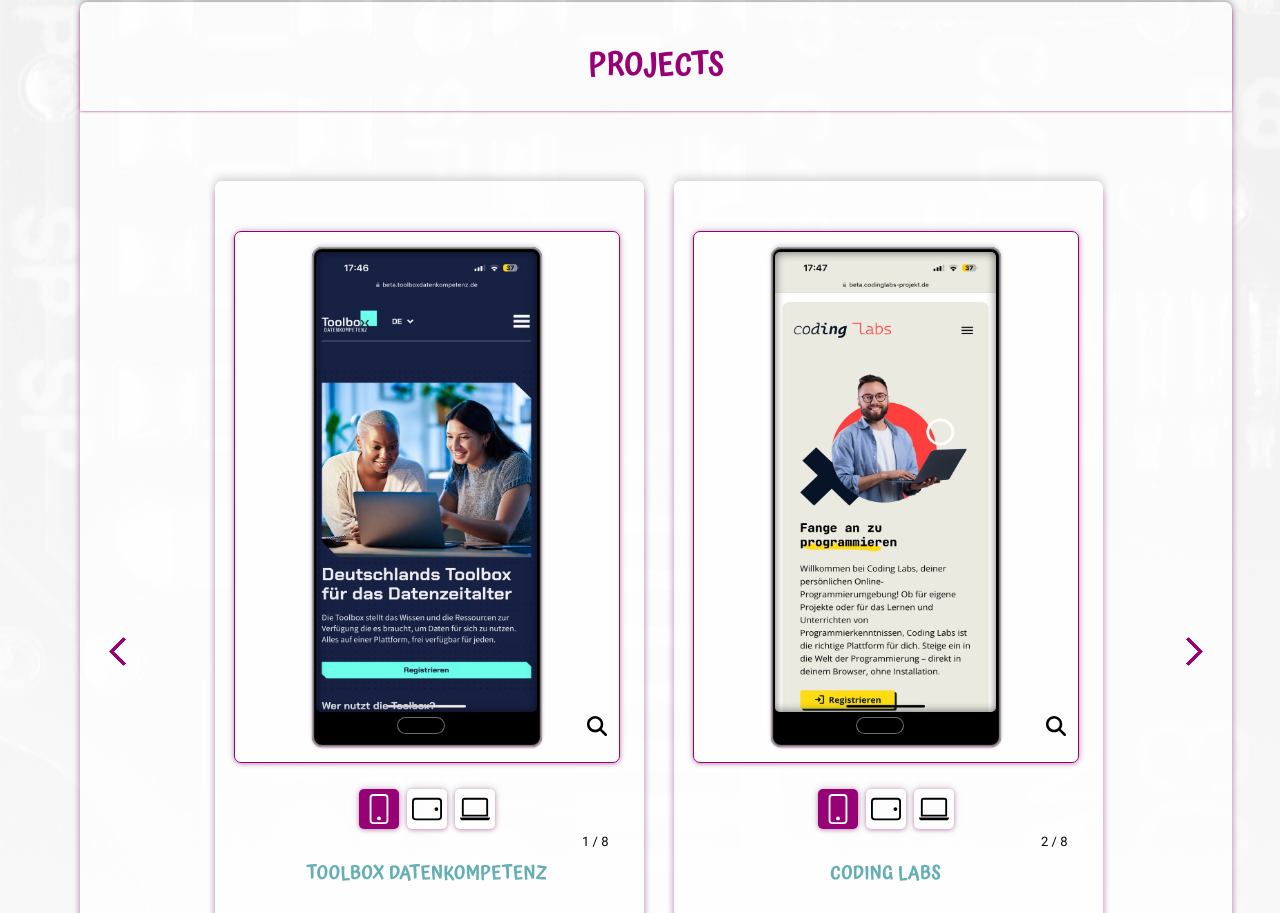
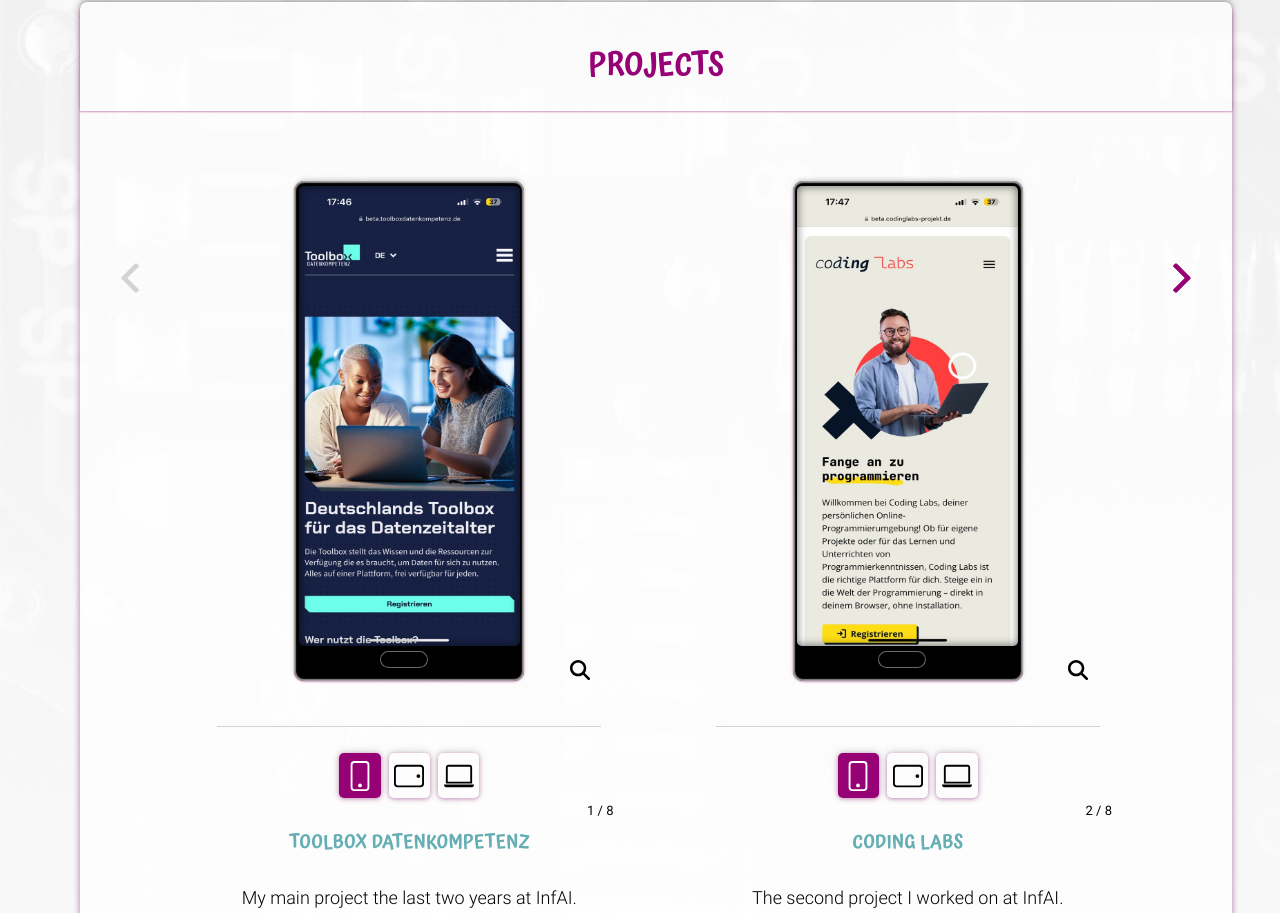
Before and after one commit to katja-roehlig/portfolio, a Vue app: page / in a window 1280 px wide. Shown: the part 1887-2800 px from the top of the page. Built offline with nearby package versions, Linux system fonts and the light colour scheme.

Commit message:
refactor functions, add animation

```diff
--- a/src/App.vue
+++ b/src/App.vue
@@ -69,6 +69,7 @@
   --bg-color-toggle: #ffffff;
   --spacing-small: 2rem;
   --spacing-wide: 1%;
+  --disabled-color: #d5d2d2;
 }
 :root.dark-theme {
   --text-color: rgb(255, 255, 240);
@@ -92,6 +93,7 @@
   --box-shadow-middle: 0px 2px 4px #212121, 0px -1px 8px rgba(0, 0, 0, 0.056);
   --spacing-small: 2rem;
   --spacing-wide: 4rem;
+  --disabled-color: #888888;
 }
 .btn-scroll {
   background-color: hsl(319, 42%, 54%);
--- a/src/components/Projects.vue
+++ b/src/components/Projects.vue
@@ -4,7 +4,7 @@
 import Phone from "./Phone.vue";
 import Tablet from "./Tablet.vue";
 import Desktop from "./Desktop.vue";
-import { ref } from "vue";
+import { ref, computed, onMounted, onUnmounted } from "vue";
 import TabletIcon from "./icons/TabletIcon.vue";
 import PhoneIcon from "./icons/SmartphoneIcon.vue";
 import LaptopIcon from "./icons/LaptopIcon.vue";
@@ -18,67 +18,61 @@
 let projectBox = store.projects;
 
 //check screen-width
-onBeforeMount(() => {
-  const mediaQueryList = window.matchMedia("(min-width: 1100px)");
-  if (mediaQueryList.matches) {
-    projectBox[1].visible = true;
-  }
+const screenWidth = ref(window.innerWidth);
+const animationDirection = ref("forward");
+
+const updateScreenWidth = () => {
+  screenWidth.value = window.innerWidth;
+};
+
+onMounted(() => {
+  window.addEventListener("resize", updateScreenWidth);
 });
-//swipe projects on desktop
-function movingProjects(event: Event): void {
-  const target = event.target as HTMLElement;
-  const indexLeft = projectBox.findIndex((element) => element.visible === true);
-  let indexRight = indexLeft + 1;
+onUnmounted(() => {
+  window.removeEventListener("resize", updateScreenWidth);
+});
 
-  projectBox[indexLeft].visible = false;
-  projectBox[indexRight].visible = false;
+const numberOfCards = computed(() => {
+  return screenWidth.value >= 1100 ? 2 : 1;
+});
 
-  if (target.id === "right") {
-    let indexLeftNext = indexLeft + 2;
-    let indexRightNext = indexLeft + 3;
+const currentIndex = ref(0);
+const currentProject = computed(() => projectBox[currentIndex.value]);
 
-    if (indexRight !== projectBox.length - 1) {
-      projectBox[indexLeftNext].visible = true;
-      projectBox[indexRightNext].visible = true;
-    } else {
-      projectBox[0].visible = true;
-      projectBox[1].visible = true;
-    }
-  } else {
-    let indexLeftNext = indexLeft - 2;
-    let indexRightNext = indexRight - 2;
-    if (indexLeft !== 0) {
-      projectBox[indexLeftNext].visible = true;
-      projectBox[indexRightNext].visible = true;
-    } else {
-      projectBox[projectBox.length - 2].visible = true;
-      projectBox[projectBox.length - 1].visible = true;
-    }
-  }
-}
-
-//swipe projects on mobile
-function swiping(event: Event): void {
-  const target = event.target as HTMLElement;
-  const position = projectBox.findIndex((element) => element.visible === true);
-  projectBox[position].visible = false;
-
-  if (target.id === "back") {
-    if (position !== 0) {
-      projectBox[position - 1].visible = true;
-    } else {
-      projectBox[projectBox.length].visible = true;
-    }
-  } else {
-    if (position !== projectBox.length - 1) {
-      projectBox[position + 1].visible = true;
-    } else {
-      projectBox[0].visible = true;
-    }
-  }
-}
+const visibleProjects = computed(() => {
+  return projectBox.slice(
+    currentIndex.value,
+    currentIndex.value + numberOfCards.value
+  );
+});
 
 const isSelected = ref("phone");
+
+const nextProject = () => {
+  if (currentIndex.value <= projectBox.length - 1) {
+    currentIndex.value++;
+    changeView();
+    animationDirection.value = "forward";
+  }
+};
+
+const prevProject = () => {
+  console.log("Juhuu");
+  if (currentIndex.value > 0) {
+    currentIndex.value--;
+    changeView();
+    animationDirection.value = "back";
+  }
+};
+
+const changeView = () => {
+  if (!currentProject.tabletImg && isSelected.value === "tablet") {
+    isSelected.value = "phone";
+  }
+  if (!currentProject.desktopImg && isSelected.value === "desktop") {
+    isSelected.value = "phone";
+  }
+};
 
 //zoom project content
 function zoomImage(id: number): any {
@@ -87,19 +81,27 @@
   image.isZoomed = !image.isZoomed;
 }
 </script>
+
 <!--* HTML ************************************************************************************************************** -->
 <template>
   <article class="project__container container" id="projects">
     <h3>Projects</h3>
-
-    <div class="flex__container">
-      <ArrowLeft
-        class="desktop-arrow"
-        @click="movingProjects($event)"
-        id="left"
-      />
-      <template v-for="item in store.projects" :key="item.id">
-        <div class="content__container" v-if="item.visible">
+    <button
+      class="button__arrow button__arrow-desktop"
+      :disabled="currentIndex === 0"
+    >
+      <ArrowLeft @click="prevProject" class="desktop" />
+    </button>
+    <TransitionGroup
+      class="grid__container"
+      :name="animationDirection === 'forward' ? animationDirection : 'back'"
+      tag="div"
+    >
+      <div
+        v-for="item in visibleProjects"
+        :key="item.id"
+        class="card__container"
+      >
         <div class="image__container">
           <transition name="fade">
             <Phone
@@ -130,13 +132,20 @@
           </transition>
           <Magnifier class="magnifier-icon" @click="zoomImage(item.id)" />
         </div>
+
         <ProjectDescription
           :github="item.github"
           :web="item.web"
           class="description"
         >
           <div class="icon__container">
-              <ArrowLeft @click="swiping($event)" id="back" class="mobile" />
+            <button
+              class="button__arrow button__arrow-mobile"
+              :disabled="currentIndex === 0"
+              @click="prevProject"
+            >
+              <ArrowLeft class="mobile" />
+            </button>
             <div class="view__container">
               <div
                 class="icon"
@@ -163,11 +172,13 @@
                 <LaptopIcon id="desktop" />
               </div>
             </div>
-              <ArrowRight
-                @click="swiping($event)"
-                id="forward"
-                class="mobile"
-              />
+            <button
+              @click="nextProject"
+              class="button__arrow button__arrow-mobile"
+              :disabled="currentIndex + numberOfCards === projectBox.length"
+            >
+              <ArrowRight class="mobile" />
+            </button>
             <div class="counter">
               {{ item.id }} / {{ store.projects.length }}
             </div>
@@ -185,22 +196,46 @@
           </p>
         </ProjectDescription>
       </div>
-      </template>
-      <ArrowRight
-        class="desktop-arrow"
-        @click="movingProjects($event)"
-        id="right"
-      />
-    </div>
+    </TransitionGroup>
+    <button
+      @click="nextProject"
+      class="button__arrow button__arrow-desktop button__arrow-right"
+      :disabled="currentIndex + numberOfCards === projectBox.length"
+    >
+      <ArrowRight class="desktop" />
+    </button>
   </article>
 </template>
 
 <!--* CSS ************************************************************************************************************** -->
 <style scoped>
+.button__arrow {
+  background: none;
+  border: none;
+  padding: 1rem;
+  cursor: pointer;
+}
+.card__container {
+  display: flex;
+  flex-direction: column;
+  justify-content: center;
+  align-items: center;
+  padding-inline: 2rem;
+  height: max-content;
+}
+
+.grid__container {
+  display: grid;
+  grid-template-columns: 1fr;
+  grid-template-rows: 1fr;
+  justify-content: center;
+  background-color: transparent;
+  position: relative;
+}
 .position {
   position: absolute;
 }
-
+/* ***************** Transition-Classes*********************** */
 .fade-enter-active,
 .fade-leave-active {
   transition: opacity 0.8s ease;
@@ -213,10 +248,44 @@
 .fade-leave-from {
   opacity: 1;
 }
+
+/* ************************* TransitionGroup-Classes ************************** */
+.forward-enter-active,
+.forward-leave-active,
+.forward-move {
+  transition: opacity 0.3s linear, transform 0.5s ease;
+}
+
+.forward-enter-from {
+  opacity: 0;
+  transform: translateX(100px);
+}
+
+.forward-leave-to {
+  opacity: 0;
+  transform: translateX(-100px);
+}
+
+.back-enter-active,
+.back-leave-active,
+.back-move {
+  transition: opacity 0.3s linear, transform 0.5s ease;
+}
+
+.back-enter-from {
+  opacity: 0;
+  transform: translateX(-100px);
+}
+
+.back-leave-to {
+  opacity: 0;
+  transform: translateX(100px);
+}
+
 .magnifier-icon {
   fill: var(--text-color);
   position: absolute;
-  bottom: 1.5rem;
+  bottom: 3.5rem;
   left: 85%;
   padding: 1rem;
   border: 1px solid transparent;
@@ -228,16 +297,14 @@
   background-color: var(--text-color);
 }
 .image__container {
-  height: 53rem;
+  height: 54rem;
   display: flex;
   align-items: center;
   width: 100%;
   justify-content: center;
-  box-shadow: var(--box-shadow-middle);
-  background-color: var(--bg-color-first-level);
-  border-radius: 0.7rem;
+  border-bottom: 1px solid var(--disabled-color);
+  padding-bottom: 2.5rem;
   position: relative;
-  border: 0.5px solid var(--h3-color);
 }
 .content__container {
   display: flex;
@@ -246,25 +313,18 @@
   align-items: center;
   position: relative;
 }
-.flex__container {
-  /*  padding-inline: 1.5rem; */
-  display: flex;
-  justify-content: center;
-  background-color: transparent;
+
+.button__arrow-desktop {
+  display: none;
 }
-/* .mobile {
-  position: absolute;
+.button__arrow:hover .desktop,
+.button__arrow:hover .mobile {
+  border-color: var(--h4-color);
 }
-#back {
-  left: 2%;
-  top: 1.5rem;
-}
-#forward {
-  right: 2%;
-  top: 1.5rem;
-} */
-.desktop-arrow {
-  display: none;
+.button__arrow:disabled .desktop,
+.button__arrow:disabled .mobile {
+  border-color: var(--disabled-color);
+  cursor: not-allowed;
 }
 .project__description {
   margin-block: 0.5rem 0rem;
@@ -282,13 +342,15 @@
   display: flex;
   justify-content: center;
   gap: 0.8rem;
+  position: relative;
+  width: 140px;
 }
 
 .icon {
   display: flex;
   box-shadow: var(--box-shadow-middle);
-  width: 4rem;
-  height: 4rem;
+  width: 4.5rem;
+  height: 4.5rem;
   border-radius: 0.5rem;
   cursor: pointer;
   justify-content: center;
@@ -329,13 +391,13 @@
 
 .zoom {
   transition: transform 1s ease-out;
-  transform: scale(1.6);
+  transform: scale(1.5);
   transform-origin: 50% 10%;
   z-index: 1;
 }
 .big {
   transition: transform 1s ease-out;
-  transform: scale(1.5);
+  transform: scale(1.3);
   transform-origin: 50% 60%;
   z-index: 1;
 }
@@ -354,9 +416,12 @@
 }
 
 @media (min-width: 1100px) {
-  .flex__container {
-    flex-direction: row;
+  .grid__container {
+    grid-template-columns: 1fr 1fr;
+    grid-template-rows: 1fr;
     gap: 3rem;
+    padding-inline: 9.5rem 9rem;
+    margin-top: 5rem;
   }
   .image__container {
     width: 30vw;
@@ -374,30 +439,30 @@
     margin-bottom: 2rem;
     margin-top: var(--spacing-small);
   }
-  .flex__container {
-    padding-inline: 9.5rem 9rem;
-    margin-top: 5rem;
-  }
+
+  .button_arrow-mobile,
   .mobile {
     display: none;
   }
   .icon__container {
     justify-content: center;
   }
-  .desktop-arrow {
+
+  .button__arrow-desktop {
     display: inline-block;
-    align-self: center;
+    position: absolute;
+    top: 25.5rem;
+    z-index: 1000;
+  }
+
+  .button__arrow-desktop.button__arrow-right {
+    right: 0px;
+  }
+  .desktop {
     width: 1.7rem;
     height: 1.7rem;
-    border-width: 4px;
-  }
-  #left {
-    position: absolute;
-    left: 2%;
-  }
-  #right {
-    position: absolute;
-    right: 2%;
+    border-width: 5px;
+    margin-inline: 3.5rem;
   }
 }
 </style>
--- a/src/components/icons/ArrowRight.vue
+++ b/src/components/icons/ArrowRight.vue
@@ -7,8 +7,8 @@
   width: 1.2rem;
   height: 1.2rem;
   border-radius: 0.2rem;
-  border-right: 3px solid var(--h3-color);
-  border-top: 3px solid var(--h3-color);
+  border-right: solid var(--h3-color);
+  border-top: solid var(--h3-color);
   transform: rotate(45deg);
   margin-right: 1rem;
 }
```
Also changed, not shown: src/components/About.vue (+5 -3 lines), store/store.ts (+0 -9 lines). Lines whose indentation alone changed are shown as unchanged.
